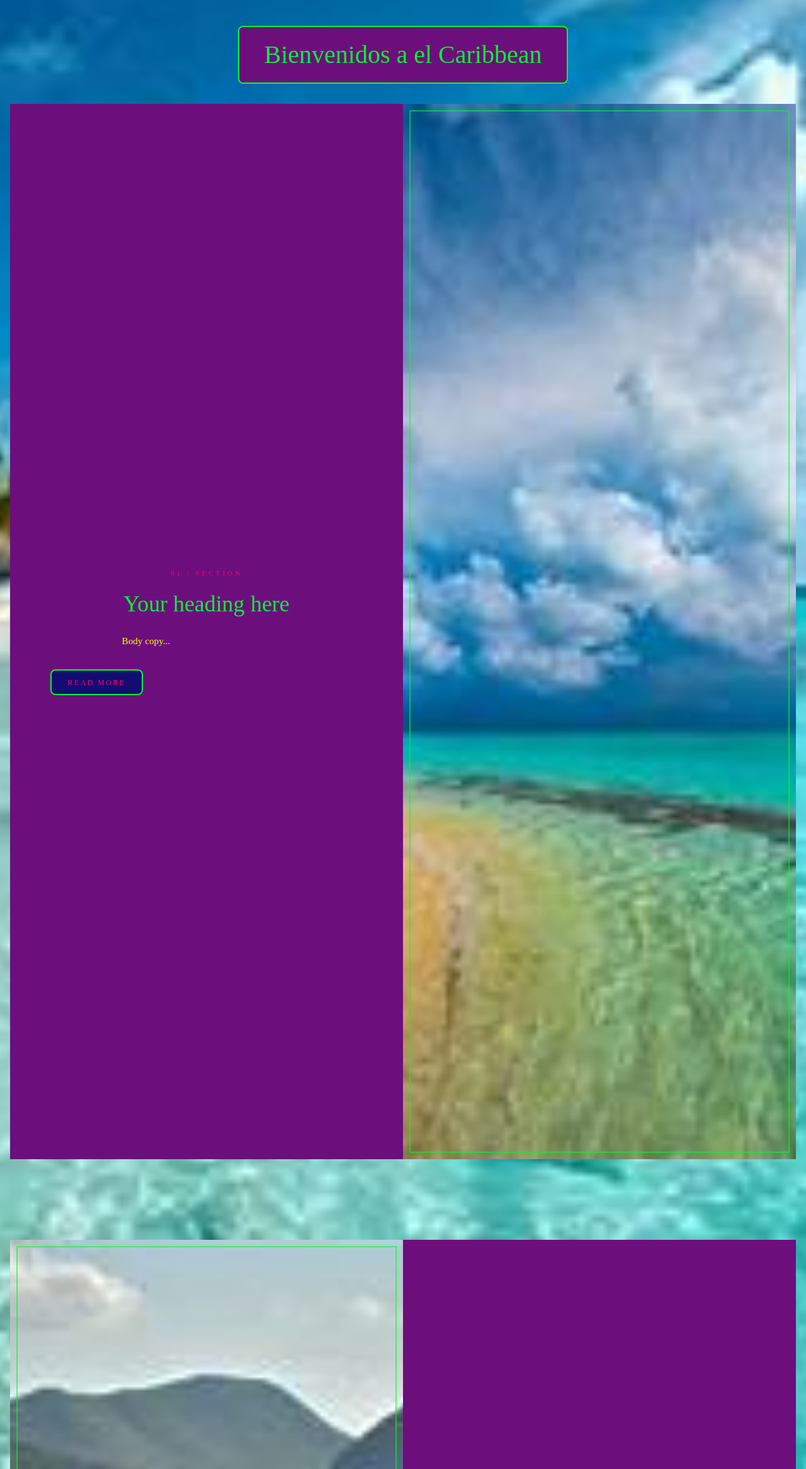
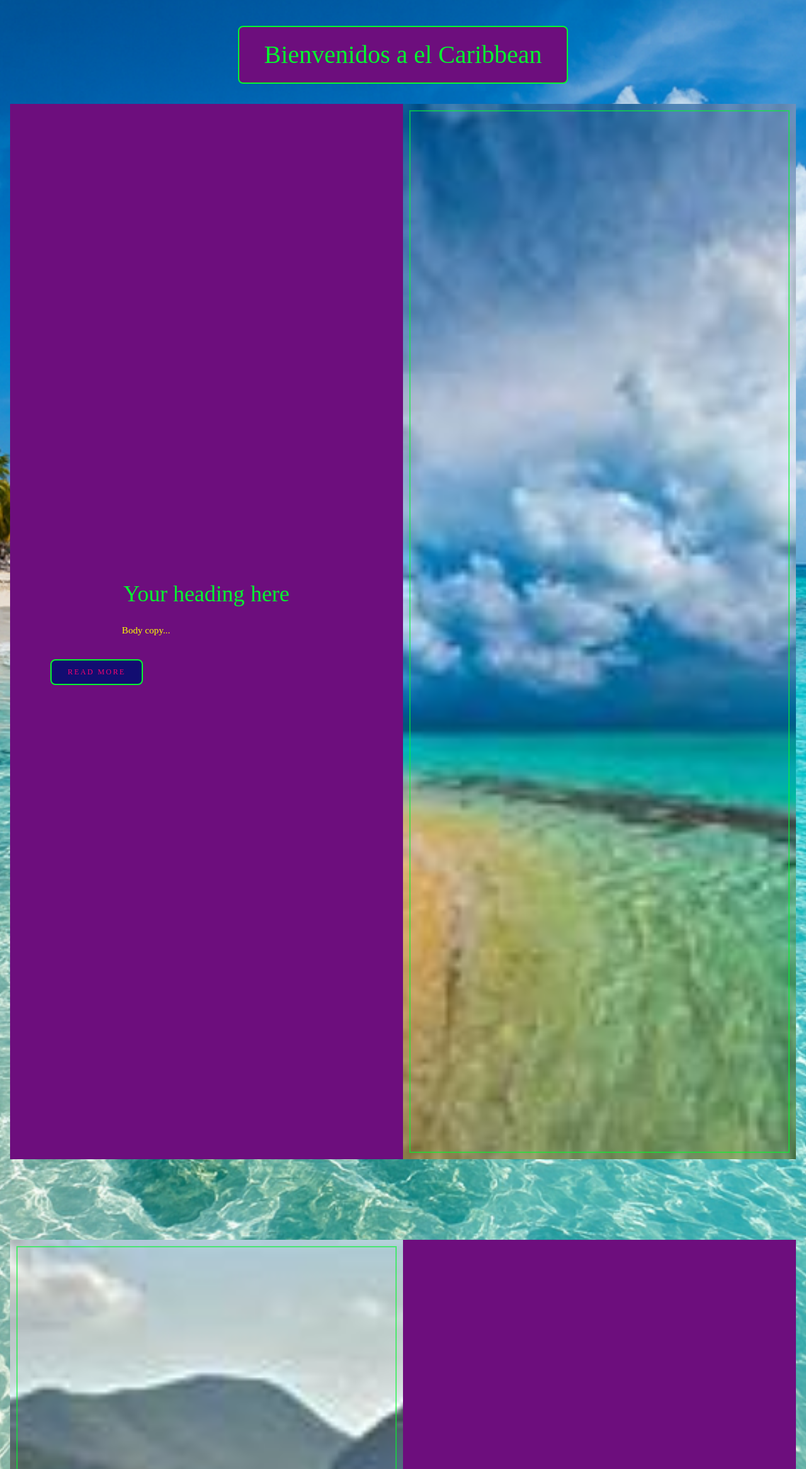
Before and after one commit to Richard-L4/Caribbean, a Django app: page / in a window 1280 px wide. Shown: the part 61-2394 px from the top of the page at 63% size. Run offline with Django 5.2, Linux system fonts and the light colour scheme.

Commit message:
new sharpened image

```diff
--- a/caribbean_tours/static/CSS/caribbean.css
+++ b/caribbean_tours/static/CSS/caribbean.css
@@ -19,7 +19,7 @@ body {
   flex-direction: column;
   min-height: 100vh;
   padding-top: 4.375rem;
-  background-image: url('/static/images/Carribean-background.jpg');
+  background-image: url('/static/images/Caribbean-background.png');
   background-repeat: no-repeat;
   background-size: cover;
   background-position: center;
--- a/caribbean_tours/templates/index.html
+++ b/caribbean_tours/templates/index.html
@@ -8,7 +8,6 @@
 <!-- Card 1 — image TOP RIGHT -->
 <div class="reveal-card">
   <div class="reveal-text-col">
-    <span class="reveal-label">01 / Section</span>
     <h2>Your heading here</h2>
     <p>Body copy...</p>
     <a class="reveal-btn" href="#">Read more</a>
@@ -24,7 +23,6 @@
     <img src="{% static 'images/DR-background.jpg' %}" alt="...">
   </div>
   <div class="reveal-text-col">
-    <span class="reveal-label">02 / Section</span>
     <h2>Your heading here</h2>
     <p>Body copy...</p>
     <a class="reveal-btn" href="#">Read more</a>
@@ -34,7 +32,6 @@
 <!-- Card 3 — image BOTTOM RIGHT -->
 <div class="reveal-card">
   <div class="reveal-text-col">
-    <span class="reveal-label">03 / Section</span>
     <h2>Your heading here</h2>
     <p>Body copy...</p>
     <a class="reveal-btn" href="#">Read more</a>
```
Also changed, not shown: caribbean_tours/static/images/Caribbean-background.png (added), caribbean_tours/static/images/Carribean-background.jpg (deleted).
